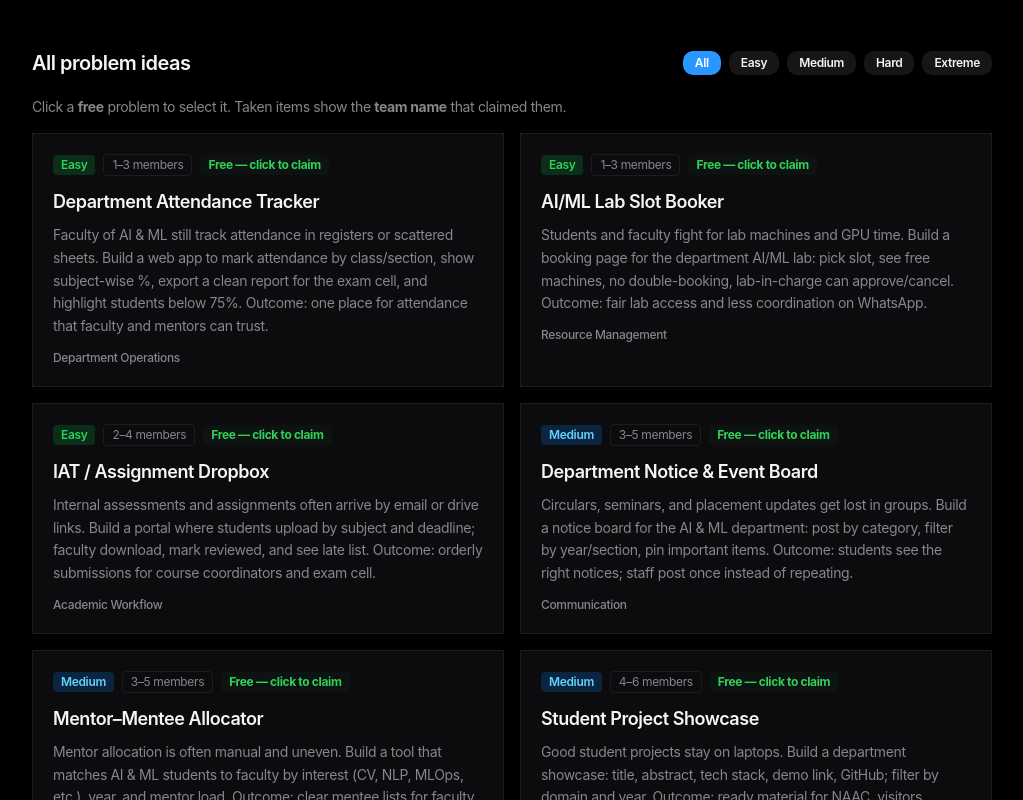
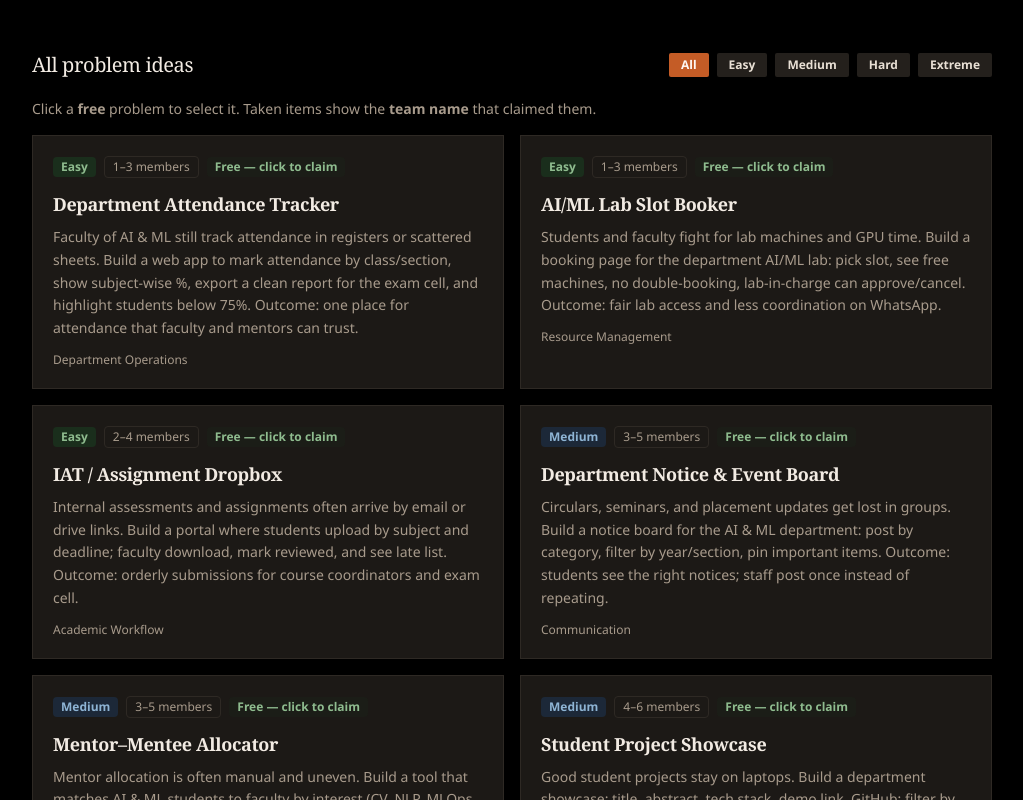
Before and after one commit to sairambn/AI-Competition, a React (Vite) app: page /problems in a window 1280 px wide. Shown: the part 820-1620 px from the top of the page, without its empty margins (128-1151 px from the left). Built offline with nearby package versions, Linux system fonts and the light colour scheme.

Commit message:
Drop Apple/AI template look — institutional event palette and quieter motion

```diff
--- a/src/index.css
+++ b/src/index.css
@@ -35,54 +35,52 @@
 }
 
 /*
-  Apple-inspired motion + chrome.
-  Ease curve approximates Apple UI (smooth deceleration).
+  Hand-built event tool for Jeppiaar AI & ML.
+  Avoids: pure black Apple clones, Inter, indigo gradients,
+  pill CTAs, three identical feature cards, neon glow.
 */
 :root {
-  --radius: 0.75rem;
-  --ease-out-expo: cubic-bezier(0.16, 1, 0.3, 1);
-  --ease-apple: cubic-bezier(0.25, 0.1, 0.25, 1);
-  --duration: 0.7s;
+  --radius: 0.25rem;
 
-  --background: #000000;
-  --foreground: #f5f5f7;
+  --background: #141210;
+  --foreground: #f2ebe3;
 
-  --card: #0c0c0e;
-  --card-foreground: #f5f5f7;
+  --card: #1c1916;
+  --card-foreground: #f2ebe3;
 
-  --primary: #2997ff;
-  --primary-foreground: #ffffff;
+  --primary: #c45c26;
+  --primary-foreground: #fff8f3;
 
-  --secondary: #161617;
-  --secondary-foreground: #f5f5f7;
+  --secondary: #24201c;
+  --secondary-foreground: #e8dfd4;
 
-  --muted: #111113;
-  --muted-foreground: #86868b;
+  --muted: #1a1714;
+  --muted-foreground: #a89b8c;
 
-  --accent: #f5f5f7;
-  --accent-foreground: #000000;
+  --accent: #c4a574;
+  --accent-foreground: #1c1916;
 
-  --destructive: #ff453a;
+  --destructive: #c44;
 
-  --border: #1d1d1f;
-  --input: #1d1d1f;
-  --ring: #2997ff;
+  --border: #2e2924;
+  --input: #1a1714;
+  --ring: #c45c26;
 
-  --gold: #f5f5f7;
-  --olive: #86868b;
-  --parchment: #0a0a0c;
+  --gold: #c4a574;
+  --olive: #a89b8c;
+  --parchment: #181512;
 
-  --easy: #0a2e1a;
-  --easy-foreground: #30d158;
+  --easy: #1a2e1c;
+  --easy-foreground: #8fbc8f;
 
-  --medium: #0a2540;
-  --medium-foreground: #64d2ff;
+  --medium: #1c2838;
+  --medium-foreground: #8eb4d4;
 
-  --hard: #2e2200;
-  --hard-foreground: #ffd60a;
+  --hard: #2e2410;
+  --hard-foreground: #d4b86a;
 
-  --extreme: #2e0a0a;
-  --extreme-foreground: #ff6961;
+  --extreme: #2e1818;
+  --extreme-foreground: #d49090;
 }
 
 @layer base {
@@ -97,12 +95,9 @@
   body {
     background-color: var(--color-background);
     color: var(--color-foreground);
-    font-family: -apple-system, BlinkMacSystemFont, "SF Pro Text", "SF Pro Display",
-      "Helvetica Neue", "DM Sans", system-ui, sans-serif;
+    font-family: "IBM Plex Sans", "Segoe UI", system-ui, sans-serif;
     -webkit-font-smoothing: antialiased;
-    -moz-osx-font-smoothing: grayscale;
-    line-height: 1.47059;
-    letter-spacing: -0.022em;
+    line-height: 1.5;
   }
 
   h1,
@@ -111,22 +106,20 @@
   h4,
   h5,
   h6 {
-    font-family: -apple-system, BlinkMacSystemFont, "SF Pro Display",
-      "Helvetica Neue", "Instrument Serif", Georgia, serif;
-    font-weight: 600;
-    letter-spacing: -0.025em;
-    line-height: 1.08;
+    font-family: "IBM Plex Serif", Georgia, "Times New Roman", serif;
+    font-weight: 500;
+    letter-spacing: -0.02em;
+    line-height: 1.15;
     color: var(--color-foreground);
   }
 
   ::selection {
     background: color-mix(in srgb, var(--primary) 35%, transparent);
-    color: var(--foreground);
   }
 
   :focus-visible {
-    outline: 2px solid color-mix(in srgb, var(--primary) 80%, transparent);
-    outline-offset: 3px;
+    outline: 2px solid var(--primary);
+    outline-offset: 2px;
   }
 
   input,
@@ -134,13 +127,6 @@
   textarea,
   button {
     font: inherit;
-  }
-
-  a,
-  button {
-    transition: color 0.25s var(--ease-apple), background-color 0.25s
-        var(--ease-apple), border-color 0.25s var(--ease-apple),
-      opacity 0.25s var(--ease-apple), transform 0.35s var(--ease-out-expo);
   }
 }
 
@@ -152,35 +138,21 @@
     color: var(--color-gold);
   }
   .border-gold {
-    border-color: color-mix(in srgb, var(--color-gold) 25%, transparent);
+    border-color: color-mix(in srgb, var(--color-gold) 40%, transparent);
   }
   .text-olive {
     color: var(--color-olive);
   }
   .font-display {
-    font-family: -apple-system, BlinkMacSystemFont, "SF Pro Display",
-      "Helvetica Neue", sans-serif;
-    font-weight: 600;
+    font-family: "IBM Plex Serif", Georgia, serif;
   }
 }
 
-/* ——— Apple-style scroll reveal ——— */
-.reveal {
-  opacity: 0;
-  transform: translateY(28px);
-  transition: opacity var(--duration) var(--ease-out-expo),
-    transform var(--duration) var(--ease-out-expo);
-  will-change: opacity, transform;
-}
-.reveal-visible {
-  opacity: 1;
-  transform: translateY(0);
-}
-
+/* Quiet entrance only — no scroll theater */
 @keyframes fade-up {
   from {
     opacity: 0;
-    transform: translateY(20px);
+    transform: translateY(6px);
   }
   to {
     opacity: 1;
@@ -188,141 +160,70 @@
   }
 }
 
-@keyframes result-pop {
-  from {
-    opacity: 0;
-    transform: translateY(8px);
-  }
-  to {
-    opacity: 1;
-    transform: translateY(0);
-  }
-}
-
-@keyframes hero-in {
-  from {
-    opacity: 0;
-    transform: translateY(32px) scale(0.98);
-  }
-  to {
-    opacity: 1;
-    transform: translateY(0) scale(1);
-  }
-}
-
 .animate-fade-up {
-  animation: fade-up 0.8s var(--ease-out-expo) both;
+  animation: fade-up 0.4s ease-out both;
 }
 .animate-hero {
-  animation: hero-in 1s var(--ease-out-expo) both;
+  animation: fade-up 0.45s ease-out both;
 }
 .animate-scale-in {
-  animation: fade-up 0.6s var(--ease-out-expo) both;
+  animation: fade-up 0.35s ease-out both;
 }
 .animate-float {
   animation: none;
 }
 .animate-result {
-  animation: result-pop 0.5s var(--ease-out-expo) both;
+  animation: fade-up 0.3s ease-out both;
 }
 .delay-100 {
+  animation-delay: 0.05s;
+}
+.delay-200 {
   animation-delay: 0.1s;
 }
-.delay-200 {
-  animation-delay: 0.2s;
+
+/* Reveal system kept for compatibility, but minimal */
+.reveal {
+  opacity: 1;
+  transform: none;
 }
-.delay-300 {
-  animation-delay: 0.3s;
+.reveal-visible {
+  opacity: 1;
+  transform: none;
 }
 
 .hero-glow {
-  background: radial-gradient(
-    ellipse 80% 50% at 50% -10%,
-    color-mix(in srgb, var(--primary) 18%, transparent),
-    transparent 70%
-  );
+  background: none;
 }
-
 .hero-card-glow {
   box-shadow: none;
-  border-color: var(--border);
 }
 
 .card-lift {
-  transition: border-color 0.35s var(--ease-apple),
-    background-color 0.35s var(--ease-apple), transform 0.45s var(--ease-out-expo);
+  transition: border-color 0.15s ease;
 }
 .card-lift:hover {
-  border-color: color-mix(in srgb, var(--primary) 35%, var(--border));
-  background-color: color-mix(in srgb, var(--card) 92%, var(--primary));
-  transform: translateY(-2px);
+  border-color: color-mix(in srgb, var(--primary) 40%, var(--border));
 }
 
 .btn-shine {
-  transition: opacity 0.25s var(--ease-apple), transform 0.35s var(--ease-out-expo);
+  transition: opacity 0.15s ease;
 }
 .btn-shine:hover {
-  opacity: 0.9;
-}
-.btn-shine:active {
-  transform: scale(0.98);
+  opacity: 0.92;
 }
 
 .stagger > * {
-  animation: fade-up 0.7s var(--ease-out-expo) both;
-}
-.stagger > *:nth-child(1) {
-  animation-delay: 0.04s;
-}
-.stagger > *:nth-child(2) {
-  animation-delay: 0.08s;
-}
-.stagger > *:nth-child(3) {
-  animation-delay: 0.12s;
-}
-.stagger > *:nth-child(4) {
-  animation-delay: 0.16s;
-}
-.stagger > *:nth-child(5) {
-  animation-delay: 0.2s;
-}
-.stagger > *:nth-child(6) {
-  animation-delay: 0.24s;
-}
-.stagger > *:nth-child(7) {
-  animation-delay: 0.28s;
-}
-.stagger > *:nth-child(8) {
-  animation-delay: 0.32s;
-}
-.stagger > *:nth-child(9) {
-  animation-delay: 0.36s;
-}
-.stagger > *:nth-child(10) {
-  animation-delay: 0.4s;
-}
-.stagger > *:nth-child(11) {
-  animation-delay: 0.44s;
-}
-.stagger > *:nth-child(12) {
-  animation-delay: 0.48s;
+  animation: none;
 }
 
 @media (prefers-reduced-motion: reduce) {
   html {
     scroll-behavior: auto;
   }
-  .reveal,
-  .reveal-visible {
-    opacity: 1;
-    transform: none;
-    transition: none;
-  }
   .animate-fade-up,
   .animate-hero,
-  .animate-scale-in,
-  .animate-result,
-  .stagger > * {
+  .animate-result {
     animation: none !important;
   }
 }
```
